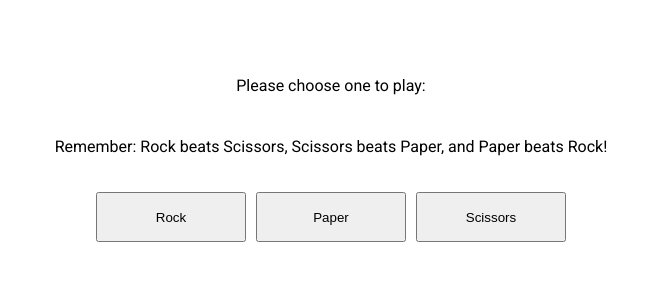
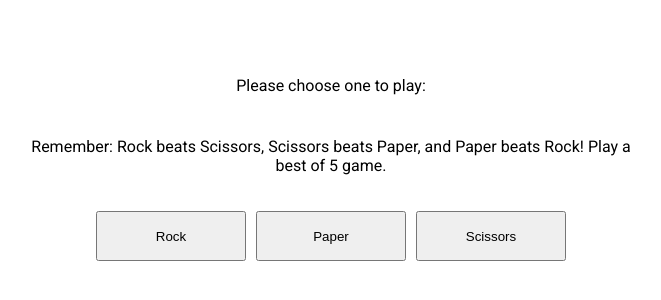
Before and after one commit to KHenkel95/RockPaperScissors, a plain HTML site: page index.html in a window 1280 px wide. Shown: the part 86-386 px from the top of the page, without its empty margins (309-970 px from the left). Drawn offline with Linux system fonts and the light colour scheme.

Commit message:
Update choice paragraph to dictate best of 5 game

```diff
--- a/index.html
+++ b/index.html
@@ -14,7 +14,7 @@
     <div class="main-display">
         <div class="score-display">
             <p id="results">Please choose one to play:</p>
-            <p id = "choice">Remember: Rock beats Scissors, Scissors beats Paper, and Paper beats Rock!</p>
+            <p id = "choice">Remember: Rock beats Scissors, Scissors beats Paper, and Paper beats Rock! Play a best of 5 game.</p>
         </div>
         <div class="menu">
             <button id="rock" type="button">Rock</button>
```
